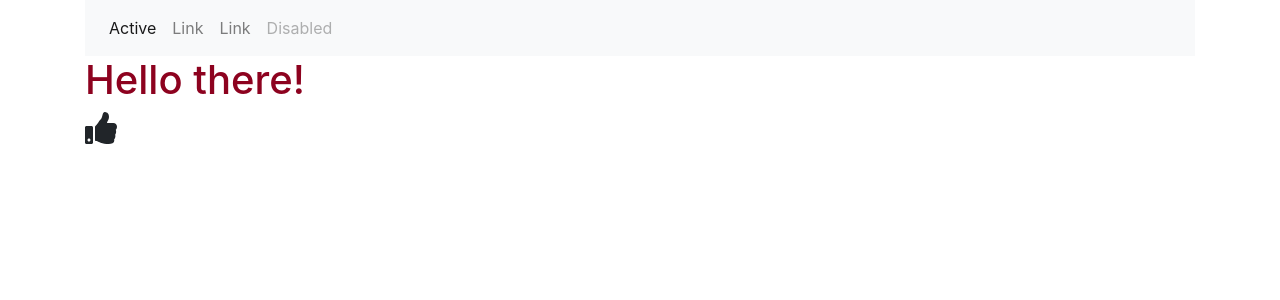
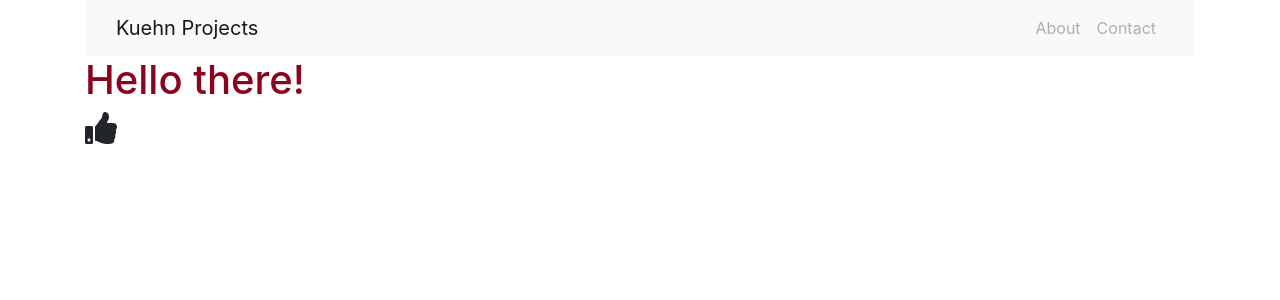
Before and after one commit to joshqn/KuehnProjectsStatic, a Jekyll site: the page built from index.html, in a window 1280 px wide. Shown: the top 300 px of the page. Built offline with Jekyll 4.4.1, drawn with Linux system fonts in a browser that asks for light colours; nearby versions of some CDN libraries.

Commit message:
Setup navbar header with proper name and links to pages

```diff
--- a/_config.yml
+++ b/_config.yml
@@ -5,6 +5,10 @@ author:
 description:
 url:
 
+header_pages:
+  - about.html
+  - contact.html
+
 # Build settings
 permalink: :title/
 sass:
--- a/_includes/head.html
+++ b/_includes/head.html
@@ -5,4 +5,5 @@
   <title>Kuehn Projects</title>
 
   <link rel="stylesheet" href="/css/main.css">
+  <script src="https://ajax.googleapis.com/ajax/libs/jquery/3.3.1/jquery.min.js"></script>
 </head>
--- a/_includes/header.html
+++ b/_includes/header.html
@@ -1,20 +1,27 @@
+{% assign page_paths = site.header_pages %}
+
 <header>
   <div class="container">
     <nav class="navbar navbar-expand-sm bg-light navbar-light">
-      <ul class="navbar-nav">
-        <li class="nav-item active">
-          <a class="nav-link" href="#">Active</a>
-        </li>
-        <li class="nav-item">
-          <a class="nav-link" href="#">Link</a>
-        </li>
-        <li class="nav-item">
-          <a class="nav-link" href="#">Link</a>
-        </li>
-        <li class="nav-item">
-          <a class="nav-link disabled" href="#">Disabled</a>
-        </li>
+
+      <div class="container-fluid">
+
+         <div class="navbar-header">
+        <a class="navbar-brand" href="#">Kuehn Projects</a>
+      </div>
+
+      <ul class="nav navbar-nav navbar-right">
+        {% for path in page_paths %}
+          {% assign my_page = site.pages | where: "path", path | first %}
+          <li class="nav-item">
+            <a class="nav-link disabled" href="{{ my_page.url | relative_url }}">{{ my_page.title }}</a>
+          </li>
+        {% endfor %}
       </ul>
+
+
+      </div>
+
     </nav>
   </div>
 </header>
--- /dev/null
+++ b/about.html
@@ -0,0 +1,6 @@
+---
+layout: default
+title: About
+---
+
+<h1>About</h1>
--- /dev/null
+++ b/contact.html
@@ -0,0 +1,6 @@
+---
+layout: default
+title: Contact
+---
+
+<h1>Contact</h1>
```
